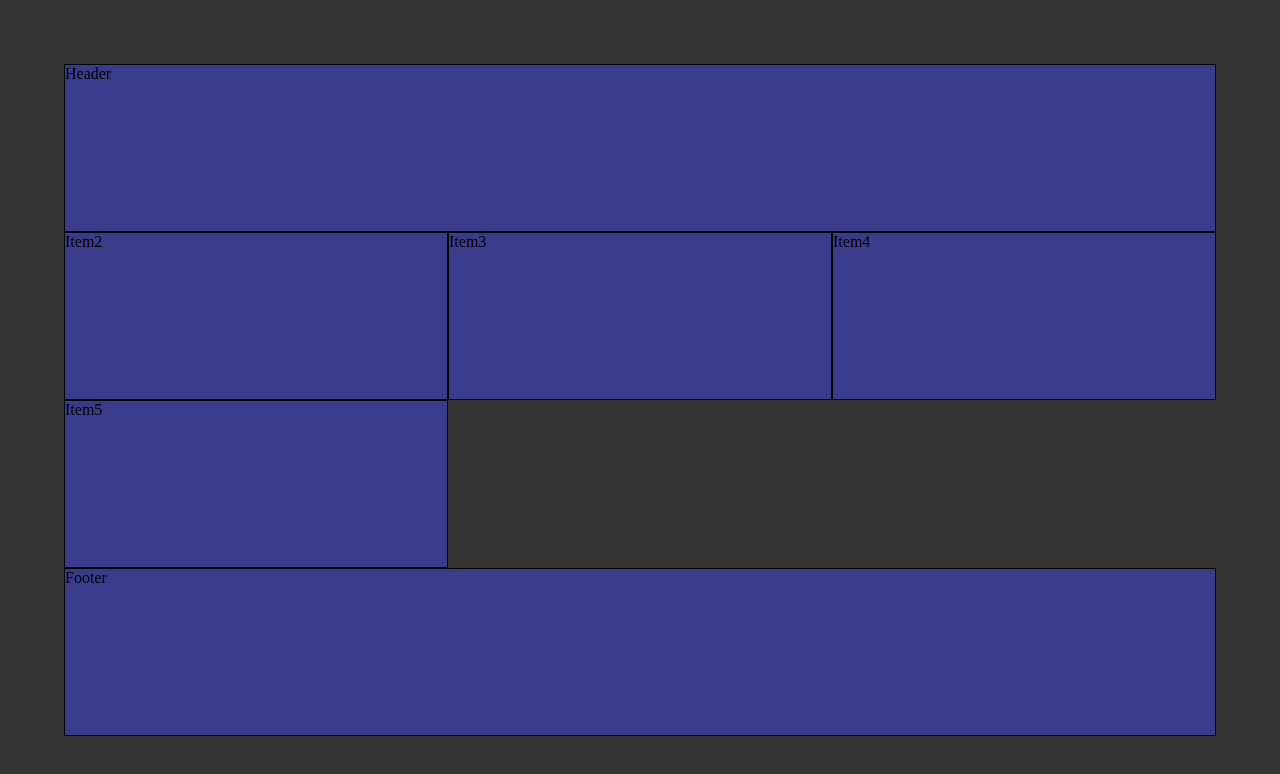
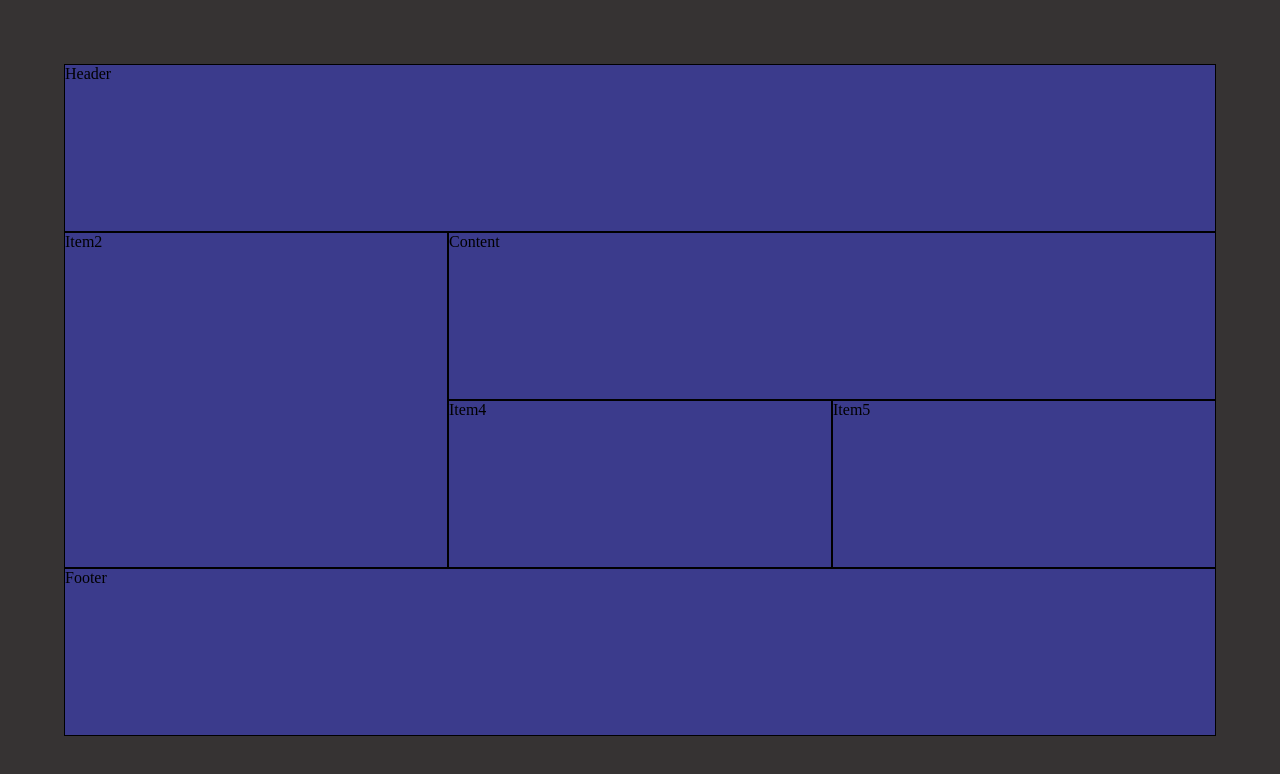
Before and after one commit to azamsyedmohd/Grid-Layout-Project-, a plain HTML site: page index.html in a window 1280 px wide. Drawn offline with Linux system fonts and the light colour scheme.

Commit message:
Sidebar and Content created

```diff
--- a/index.css
+++ b/index.css
@@ -31,3 +31,11 @@ body {
   grid-column-start: 1;
   grid-column-end: 4;
 }
+.sidebar {
+  grid-row-start: 2;
+  grid-row-end: 4;
+}
+.content {
+  grid-column-start: 2;
+  grid-column-end: 4;
+}
--- a/index.html
+++ b/index.html
@@ -9,8 +9,8 @@
   <body>
     <main class="container">
       <div class="item header">Header</div>
-      <div class="item">Item2</div>
-      <div class="item">Item3</div>
+      <div class="item sidebar">Item2</div>
+      <div class="item content">Content</div>
       <div class="item">Item4</div>
       <div class="item">Item5</div>
       <div class="item footer">Footer</div>
```
